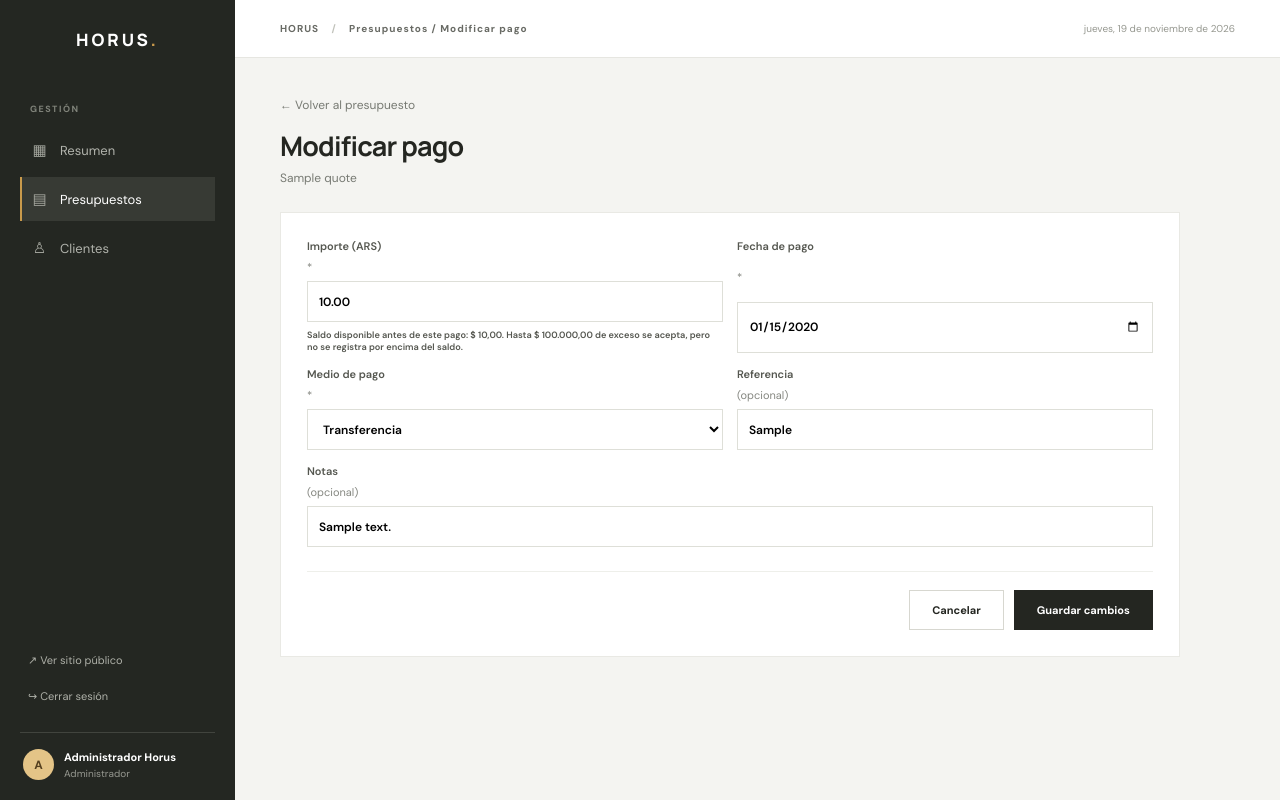
After one commit to estidy/Horus, a Laravel app: page /admin/presupuestos/1/pagos/1/editar in a window 1280 px wide. The commit adds this page. Run offline with Laravel 12, Linux system fonts and the light colour scheme; a user stored in the database is signed in; data comes from the database, SQL or seed files in the repository; tables that the repository leaves empty hold one stand-in row (values such as "Sample post").

Commit message:
agregando la edicion de pagos.

```diff
--- a/app/Http/Controllers/PaymentController.php
+++ b/app/Http/Controllers/PaymentController.php
@@ -10,9 +10,12 @@ use Illuminate\Http\Request;
 use Illuminate\Http\Response;
 use Illuminate\Support\Facades\DB;
 use Illuminate\Validation\ValidationException;
+use Illuminate\View\View;
 
 class PaymentController extends Controller
 {
+    private const OVERPAYMENT_TOLERANCE = 100000;
+
     public function pdf(Quote $quote): Response
     {
         abort_unless($quote->status === 'accepted', 404);
@@ -30,13 +33,7 @@ class PaymentController extends Controller
 
     public function store(Request $request, Quote $quote): RedirectResponse
     {
-        $data = $request->validate([
-            'amount' => ['required', 'numeric', 'min:0.01', 'max:9999999999.99'],
-            'payment_date' => ['required', 'date', 'before_or_equal:today'],
-            'method' => ['required', 'in:' . implode(',', array_keys(Payment::METHODS))],
-            'reference' => ['nullable', 'string', 'max:120'],
-            'notes' => ['nullable', 'string', 'max:1000'],
-        ]);
+        $data = $this->validatedPaymentData($request);
 
         DB::transaction(function () use ($quote, $data): void {
             $lockedQuote = Quote::query()->lockForUpdate()->findOrFail($quote->id);
@@ -51,16 +48,61 @@ class PaymentController extends Controller
             $remainingAmount = round((float) $lockedQuote->labor_amount - $paidAmount, 2);
             $amount = round((float) $data['amount'], 2);
 
-            if ($remainingAmount <= 0 || $amount > $remainingAmount) {
+            if ($remainingAmount <= 0 || $amount > $remainingAmount + self::OVERPAYMENT_TOLERANCE) {
                 throw ValidationException::withMessages([
-                    'amount' => 'El importe ingresado supera el saldo pendiente del presupuesto.',
+                    'amount' => 'El importe no puede superar el saldo pendiente por más de $ 100.000,00.',
                 ]);
             }
 
+            $data['amount'] = min($amount, $remainingAmount);
             $lockedQuote->payments()->create($data);
         });
 
         return redirect()->route('admin.presupuestos.show', $quote)->with('success', 'Pago registrado correctamente.');
+    }
+
+    public function edit(Quote $quote, Payment $payment): View
+    {
+        abort_unless($quote->status === 'accepted', 404);
+        $quote->payments()->findOrFail($payment->id);
+
+        $paidAmount = (float) $quote->payments()->where('id', '!=', $payment->id)->sum('amount');
+        $remainingAmount = max(0, round((float) $quote->labor_amount - $paidAmount, 2));
+
+        return view('admin.quotes.payment-edit', compact('quote', 'payment', 'remainingAmount'));
+    }
+
+    public function update(Request $request, Quote $quote, Payment $payment): RedirectResponse
+    {
+        $data = $this->validatedPaymentData($request);
+
+        DB::transaction(function () use ($quote, $payment, $data): void {
+            $lockedQuote = Quote::query()->lockForUpdate()->findOrFail($quote->id);
+
+            if ($lockedQuote->status !== 'accepted') {
+                throw ValidationException::withMessages([
+                    'payment' => 'Solo se pueden modificar pagos de presupuestos aceptados.',
+                ]);
+            }
+
+            $paymentToUpdate = $lockedQuote->payments()->lockForUpdate()->findOrFail($payment->id);
+            $paidAmount = (float) $lockedQuote->payments()
+                ->where('id', '!=', $paymentToUpdate->id)
+                ->sum('amount');
+            $remainingAmount = round((float) $lockedQuote->labor_amount - $paidAmount, 2);
+            $amount = round((float) $data['amount'], 2);
+
+            if ($remainingAmount <= 0 || $amount > $remainingAmount + self::OVERPAYMENT_TOLERANCE) {
+                throw ValidationException::withMessages([
+                    'amount' => 'El importe no puede superar el saldo pendiente por más de $ 100.000,00.',
+                ]);
+            }
+
+            $data['amount'] = min($amount, $remainingAmount);
+            $paymentToUpdate->update($data);
+        });
+
+        return redirect()->route('admin.presupuestos.show', $quote)->with('success', 'Pago actualizado correctamente.');
     }
 
     public function destroy(Quote $quote, Payment $payment): RedirectResponse
@@ -73,4 +115,15 @@ class PaymentController extends Controller
 
         return redirect()->route('admin.presupuestos.show', $quote)->with('success', 'Pago eliminado y saldo actualizado.');
     }
+
+    private function validatedPaymentData(Request $request): array
+    {
+        return $request->validate([
+            'amount' => ['required', 'numeric', 'min:0.01', 'max:10000099999.99'],
+            'payment_date' => ['required', 'date', 'before_or_equal:today'],
+            'method' => ['required', 'in:' . implode(',', array_keys(Payment::METHODS))],
+            'reference' => ['nullable', 'string', 'max:120'],
+            'notes' => ['nullable', 'string', 'max:1000'],
+        ]);
+    }
 }
--- /dev/null
+++ b/resources/views/admin/quotes/payment-edit.blade.php
@@ -0,0 +1,22 @@
+@extends('layouts.admin')
+
+@section('title', 'Modificar pago | Horus')
+@section('breadcrumb', 'Presupuestos / Modificar pago')
+
+@section('content')
+<div class="page-heading"><div><a class="back-link" href="{{ route('admin.presupuestos.show', $quote) }}">← Volver al presupuesto</a><h1>Modificar pago</h1><p>{{ $quote->project_name }}</p></div></div>
+<section class="panel form-panel">
+    <form method="post" action="{{ route('admin.presupuestos.pagos.update', [$quote, $payment]) }}">
+        @csrf
+        @method('PUT')
+        <div class="payment-fields">
+            <label>Importe (ARS) <span>*</span><input name="amount" type="number" min="0.01" max="{{ number_format($remainingAmount + 100000, 2, '.', '') }}" step="0.01" value="{{ old('amount', $payment->amount) }}" required><small>Saldo disponible antes de este pago: $ {{ number_format($remainingAmount, 2, ',', '.') }}. Hasta $ 100.000,00 de exceso se acepta, pero no se registra por encima del saldo.</small></label>
+            <label>Fecha de pago <span>*</span><input name="payment_date" type="date" max="{{ now()->toDateString() }}" value="{{ old('payment_date', $payment->payment_date->format('Y-m-d')) }}" required></label>
+            <label>Medio de pago <span>*</span><select name="method" required>@foreach (\App\Models\Payment::METHODS as $key => $label)<option value="{{ $key }}" @selected(old('method', $payment->method) === $key)>{{ $label }}</option>@endforeach</select></label>
+            <label>Referencia <span>(opcional)</span><input name="reference" value="{{ old('reference', $payment->reference) }}" maxlength="120" placeholder="N.º de operación"></label>
+            <label class="payment-notes">Notas <span>(opcional)</span><input name="notes" value="{{ old('notes', $payment->notes) }}" maxlength="1000" placeholder="Observaciones del pago"></label>
+        </div>
+        <div class="form-actions"><a class="button button-outline" href="{{ route('admin.presupuestos.show', $quote) }}">Cancelar</a><button class="button button-dark" type="submit">Guardar cambios</button></div>
+    </form>
+</section>
+@endsection
--- a/resources/views/admin/quotes/show.blade.php
+++ b/resources/views/admin/quotes/show.blade.php
@@ -34,7 +34,7 @@
             @if ($quote->payments->isNotEmpty())
                 <div class="table-scroll payment-history"><table><thead><tr><th>FECHA</th><th>MEDIO</th><th>REFERENCIA</th><th>NOTAS</th><th>IMPORTE</th><th></th></tr></thead><tbody>
                     @foreach ($quote->payments->sortByDesc('payment_date') as $payment)
-                        <tr><td>{{ $payment->payment_date->format('d/m/Y') }}</td><td>{{ \App\Models\Payment::METHODS[$payment->method] }}</td><td>{{ $payment->reference ?: '—' }}</td><td>{{ $payment->notes ?: '—' }}</td><td class="table-strong">$ {{ number_format((float) $payment->amount, 2, ',', '.') }}</td><td><form method="post" action="{{ route('admin.presupuestos.pagos.destroy', [$quote, $payment]) }}" onsubmit="return confirm('¿Eliminar este pago? El saldo pendiente se actualizará.')">@csrf @method('DELETE')<button class="row-action row-danger" type="submit">Eliminar</button></form></td></tr>
+                        <tr><td>{{ $payment->payment_date->format('d/m/Y') }}</td><td>{{ \App\Models\Payment::METHODS[$payment->method] }}</td><td>{{ $payment->reference ?: '—' }}</td><td>{{ $payment->notes ?: '—' }}</td><td class="table-strong">$ {{ number_format((float) $payment->amount, 2, ',', '.') }}</td><td><div class="row-actions"><a class="row-action" href="{{ route('admin.presupuestos.pagos.edit', [$quote, $payment]) }}">Modificar</a><form method="post" action="{{ route('admin.presupuestos.pagos.destroy', [$quote, $payment]) }}" onsubmit="return confirm('¿Eliminar este pago? El saldo pendiente se actualizará.')">@csrf @method('DELETE')<button class="row-action row-danger" type="submit">Eliminar</button></form></div></td></tr>
                     @endforeach
                 </tbody></table></div>
             @else
@@ -45,7 +45,7 @@
                     @csrf
                     <h3>Registrar un pago</h3>
                     <div class="payment-fields">
-                        <label>Importe (ARS) <span>*</span><input name="amount" type="number" min="0.01" max="{{ number_format($remainingAmount, 2, '.', '') }}" step="0.01" value="{{ old('amount') }}" required></label>
+                        <label>Importe (ARS) <span>*</span><input name="amount" type="number" min="0.01" max="{{ number_format($remainingAmount + 100000, 2, '.', '') }}" step="0.01" value="{{ old('amount') }}" required><small>Se acepta hasta $ 100.000,00 por encima del saldo; solo se registrará lo pendiente.</small></label>
                         <label>Fecha de pago <span>*</span><input name="payment_date" type="date" max="{{ now()->toDateString() }}" value="{{ old('payment_date', now()->toDateString()) }}" required></label>
                         <label>Medio de pago <span>*</span><select name="method" required>@foreach (\App\Models\Payment::METHODS as $key => $label)<option value="{{ $key }}" @selected(old('method') === $key)>{{ $label }}</option>@endforeach</select></label>
                         <label>Referencia <span>(opcional)</span><input name="reference" value="{{ old('reference') }}" maxlength="120" placeholder="N.º de operación"></label>
--- a/routes/web.php
+++ b/routes/web.php
@@ -22,6 +22,8 @@ Route::middleware('auth')->prefix('admin')->name('admin.')->group(function (): v
     Route::resource('clientes', ClientController::class)->except(['show'])->parameters(['clientes' => 'client']);
     Route::post('/presupuestos/{quote}/pagos', [PaymentController::class, 'store'])->name('presupuestos.pagos.store');
     Route::get('/presupuestos/{quote}/pagos/pdf', [PaymentController::class, 'pdf'])->name('presupuestos.pagos.pdf');
+    Route::get('/presupuestos/{quote}/pagos/{payment}/editar', [PaymentController::class, 'edit'])->name('presupuestos.pagos.edit');
+    Route::put('/presupuestos/{quote}/pagos/{payment}', [PaymentController::class, 'update'])->name('presupuestos.pagos.update');
     Route::delete('/presupuestos/{quote}/pagos/{payment}', [PaymentController::class, 'destroy'])->name('presupuestos.pagos.destroy');
     Route::get('/presupuestos/{quote}/pdf', [QuoteController::class, 'pdf'])->name('presupuestos.pdf');
     Route::resource('presupuestos', QuoteController::class)->parameters(['presupuestos' => 'quote']);
```
Also changed, not shown: tests/Feature/HorusWorkflowTest.php (+66 -1 lines), README.md.
